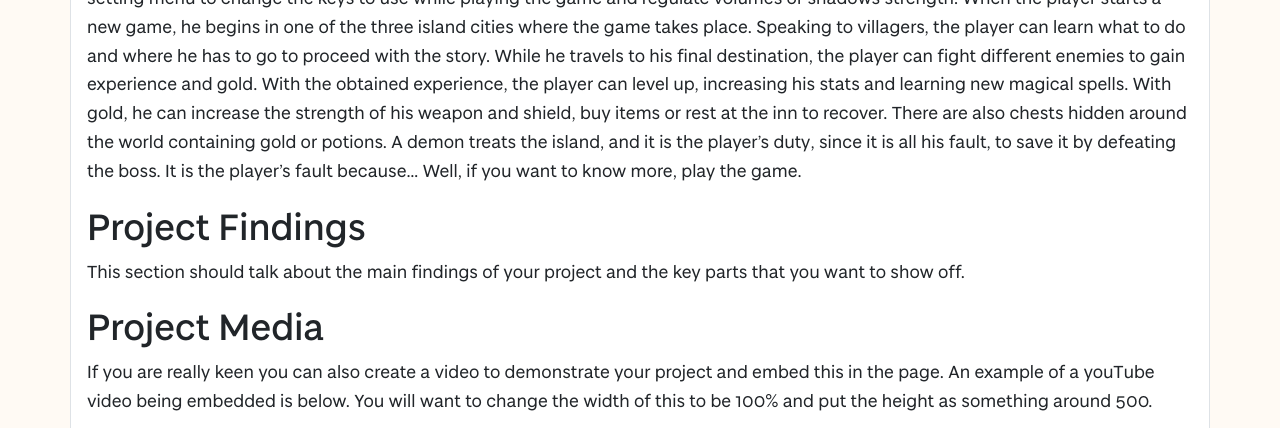
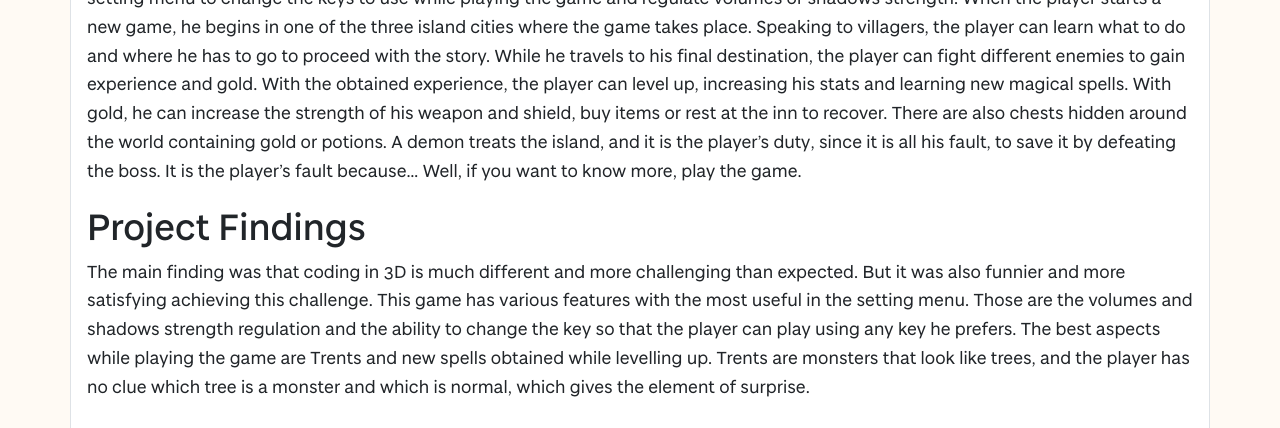
Before and after one commit to vivienprk/degree-show-2022, a Jekyll site: the page built from projects/PatrizioPigliacelli.md, in a window 1280 px wide and 900 px high, scrolled down 755 px, cut to the strip 0-428 px from the top of the window. Built offline with Jekyll 4.4.1, drawn with Linux system fonts in a browser that asks for light colours.

Commit message:
Update PatrizioPigliacelli.md

```diff
--- a/projects/PatrizioPigliacelli.md
+++ b/projects/PatrizioPigliacelli.md
@@ -24,7 +24,9 @@ Speaking to villagers, the player can learn what to do and where he has to go to
 A demon treats the island, and it is the player's duty, since it is all his fault, to save it by defeating the boss. It is the player's fault because... Well, if you want to know more, play the game.
 
 ## Project Findings
-This section should talk about the main findings of your project and the key parts that you want to show off.
+The main finding was that coding in 3D is much different and more challenging than expected. But it was also funnier and more satisfying achieving this challenge.
+This game has various features with the most useful in the setting menu. Those are the volumes and shadows strength regulation and the ability to change the key so that the player can play using any key he prefers.
+The best aspects while playing the game are Trents and new spells obtained while levelling up. Trents are monsters that look like trees, and the player has no clue which tree is a monster and which is normal, which gives the element of surprise.
 
 ## Project Media
 If you are really keen you can also create a video to demonstrate your project and embed this in the page. An example of a youTube video being embedded is below. You will want to change the width of this to be 100% and put the height as something around 500.
```
